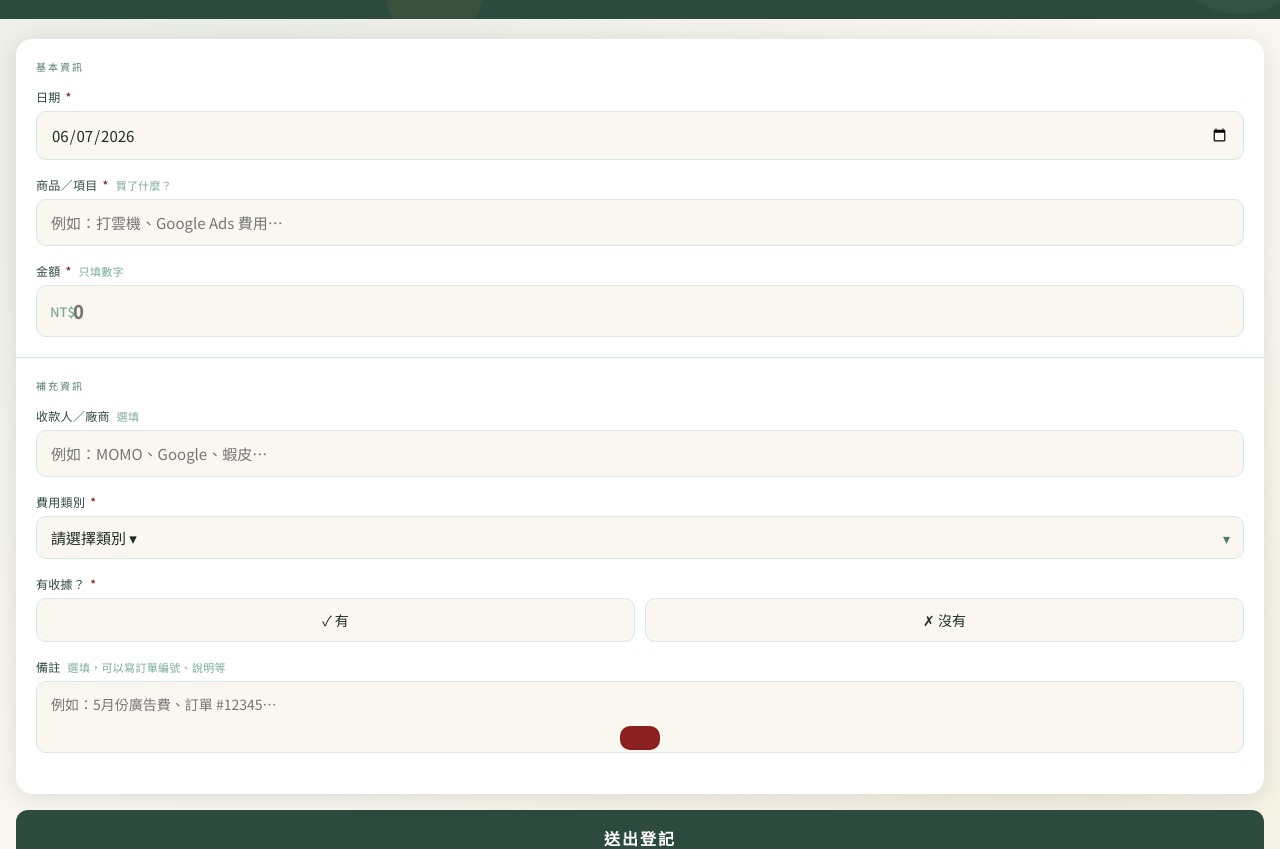
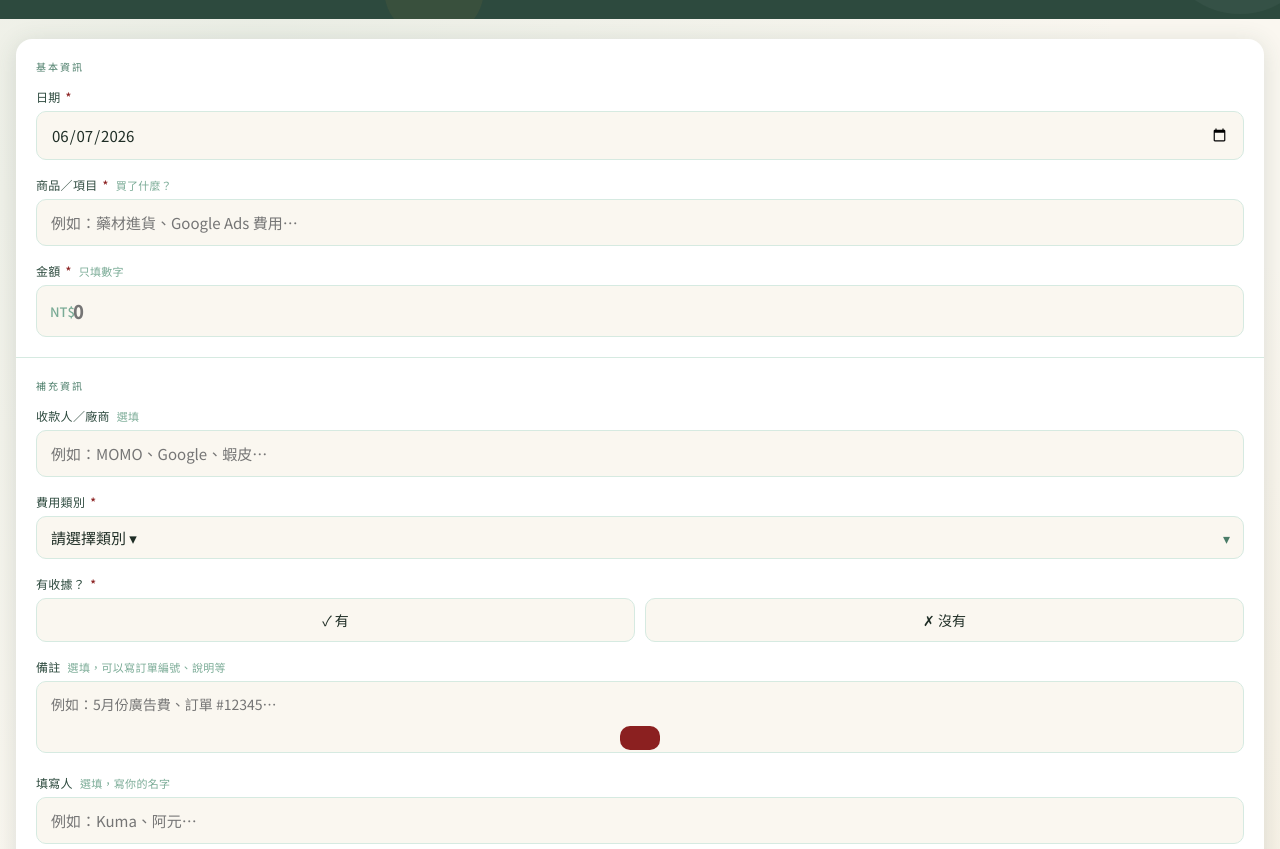
Before and after one commit to Gats8y/hsmed-tools, a plain HTML site: page index.html in a window 1280 px wide. Shown: the part 106-955 px from the top of the page. Drawn offline with Linux system fonts and the light colour scheme.

Commit message:
index.html

```diff
--- a/index.html
+++ b/index.html
@@ -360,7 +360,7 @@
 
       <div class="field">
         <label>商品／項目 <span class="req">*</span> <span class="hint">買了什麼？</span></label>
-        <input type="text" id="item" placeholder="例如：打雲機、Google Ads 費用…" required>
+        <input type="text" id="item" placeholder="例如：藥材進貨、Google Ads 費用…" required>
       </div>
 
       <div class="field">
@@ -418,6 +418,11 @@
       <div class="field">
         <label>備註 <span class="hint">選填，可以寫訂單編號、說明等</span></label>
         <textarea id="note" placeholder="例如：5月份廣告費、訂單 #12345…"></textarea>
+      </div>
+
+      <div class="field">
+        <label>填寫人 <span class="hint">選填，寫你的名字</span></label>
+        <input type="text" id="filler" placeholder="例如：Kuma、阿元…">
       </div>
     </div>
   </div>
@@ -480,6 +485,7 @@ document.getElementById('expenseForm').addEventListener('submit', async function
   const category = document.getElementById('category').value;
   const receipt  = document.getElementById('receipt').value;
   const note     = document.getElementById('note').value.trim();
+  const filler   = document.getElementById('filler').value.trim();
 
   if (!date || !item || !amount || !category) {
     showToast('⚠️ 請填寫所有必填欄位');
@@ -500,7 +506,7 @@ document.getElementById('expenseForm').addEventListener('submit', async function
   document.getElementById('spinner').style.display = 'block';
   btn.disabled = true;
 
-  const payload = { date, item, amount: parseFloat(amount), vendor, category, receipt, note };
+  const payload = { date, item, amount: parseFloat(amount), vendor, category, receipt, note, filler };
 
   try {
     await fetch(SCRIPT_URL, {
```
